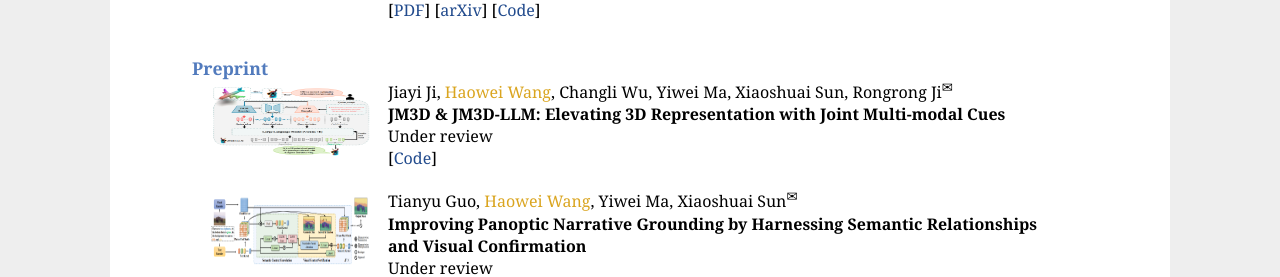
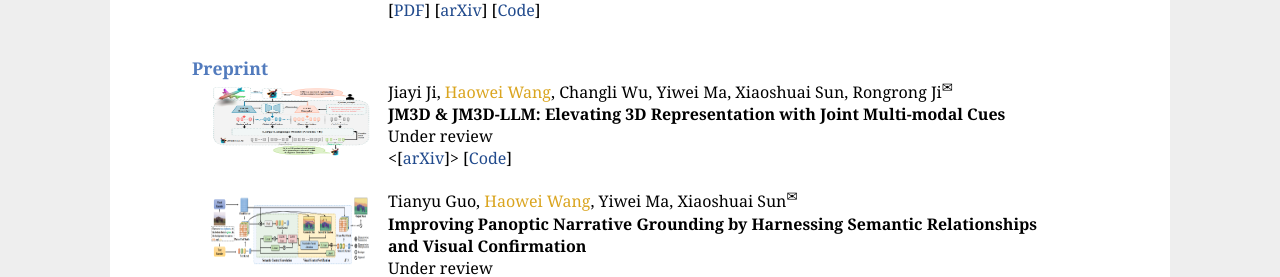
Before and after one commit to Mr-Neko/Mr-Neko.github.io, a plain HTML site: page index.html in a window 1280 px wide. Shown: the part 1366-1643 px from the top of the page. Drawn offline with Linux system fonts and the light colour scheme.

Commit message:
Update index.html

```diff
--- a/index.html
+++ b/index.html
@@ -188,7 +188,7 @@
       <br><b>JM3D & JM3D-LLM: Elevating 3D Representation with Joint Multi-modal Cues</b>
       <br>Under review
       <br>
-    <!-- [<a href="https://arxiv.org/abs/2308.16632" target="_blank">arXiv</a>]  -->
+    <[<a href="https://arxiv.org/abs/2310.09503" target="_blank">arXiv</a>]>
     [<a href="https://github.com/Mr-Neko/JM3D" target="_blank">Code</a>]
     </td>
   </tr>
```
